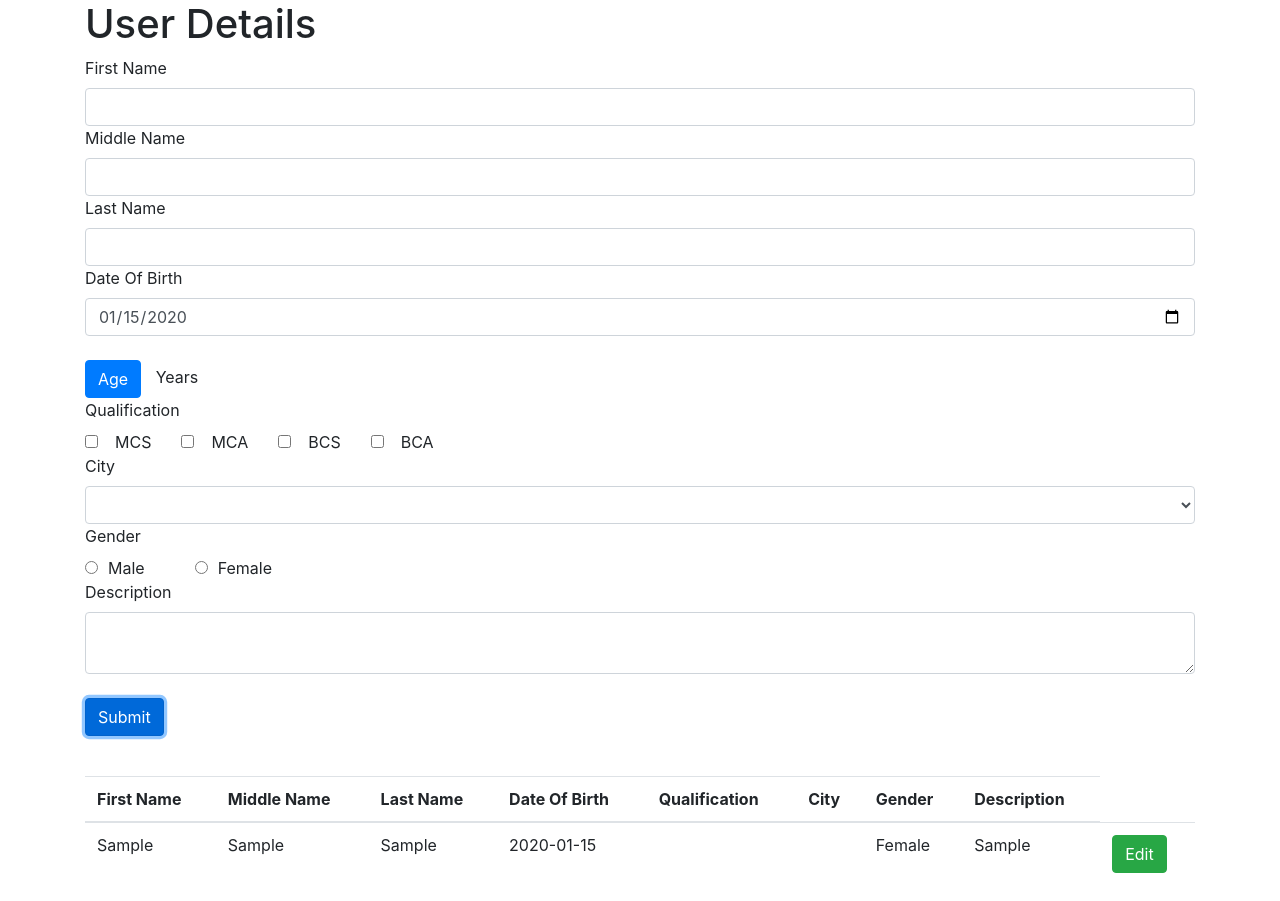
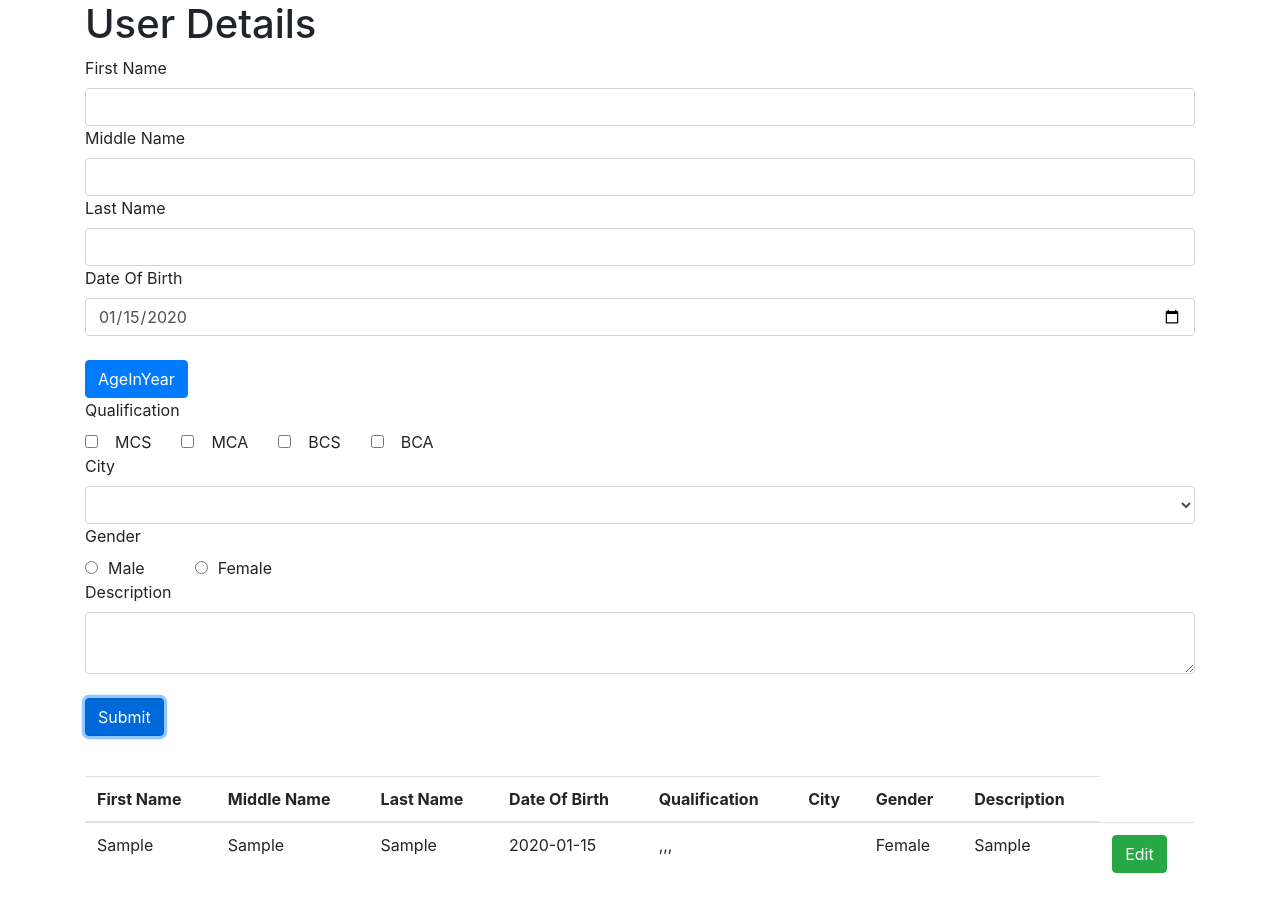
Before and after one commit to NirmalaBhingare-123/Assignment_Skipyarc, an Angular app: page / in a window 1280 px wide. Both pictures are taken after typing "Sample", "Sample", "Sample", "2020-01-15", "Sample" into the empty fields and a click on the button "Submit". Built offline with nearby package versions, Linux system fonts and the light colour scheme.

Commit message:
Checkbox changes done

```diff
--- a/src/app/user/user.component.html
+++ b/src/app/user/user.component.html
@@ -34,9 +34,9 @@
         [(ngModel)]="age"
       /><br />
 						<button type="button" class="btn btn-primary" (click)="ageCalculator()">
-        Age
+        AgeInYear
       </button>
-      <span *ngIf="age">{{showAge}} Years</span>
+						<span *ngIf="age">{{showAge}}</span>
 					</div>
 					<div>
 						<label>Qualification</label>
@@ -79,8 +79,7 @@
 						<label>City</label>
 					</div>
 					<select class="form-control" name="city" [(ngModel)]="editData.city"
-      ><option *ngFor="let city of city">{{city.name}} </option></select
-    >
+      ><option *ngFor="let city of city">{{city.name}} </option></select>
 					<div>
 						<label>Gender</label>
 					</div>
@@ -131,7 +130,7 @@
 				<td>{{data.mname}}</td>
 				<td>{{data.lname}}</td>
 				<td>{{data.dob}}</td>
-        <td>{{data.c1}}{{data.c2}}{{data.c3}}{{data.c4}}</td>
+				<td>{{data.c1}},{{data.c2}},{{data.c3}},{{data.c4}}</td>
 				<td>{{data.city}}</td>
 				<td>{{data.gender}}</td>
 				<td>{{data.desc}}</td>
--- a/src/app/user/user.component.ts
+++ b/src/app/user/user.component.ts
@@ -13,6 +13,7 @@ export class UserComponent implements OnInit {
   c3: boolean = false;
   c4: boolean = false;
   userDetails = [];
+
   editData = {
     firstName: "",
     middleName: "",
@@ -37,24 +38,31 @@ export class UserComponent implements OnInit {
   ngOnInit() {}
   ageCalculator() {
     if (this.age) {
-      console.log("this.age", this.age);
       const convertAge = new Date(this.age);
       const timeDiff = Math.abs(Date.now() - convertAge.getTime());
       this.showAge = Math.floor(timeDiff / (1000 * 3600 * 24) / 365);
     }
   }
   submitInfo(value) {
-    console.log(".......", value);
-    if (value.gender == "true") {
+    if (value.gender == true) {
       value.gender = "Male";
     } else {
       value.gender = "Female";
     }
+
     if (value.c1 == true) {
       value.c1 = "MCS";
-    } else {
-      value.c1 = " ";
     }
+    if (value.c2 == true) {
+      value.c2 = "MCA";
+    }
+    if (value.c3 == true) {
+      value.c3 = "BCS";
+    }
+    if (value.c4 == true) {
+      value.c4 = "BCA";
+    }
+
     this.userDetails.push(value);
     this.editData.firstName = " ";
     this.editData.middleName = "";
@@ -69,6 +77,11 @@ export class UserComponent implements OnInit {
     this.editData.description = "";
   }
   editElement(data) {
+    if (data.gender == "Male") {
+      data.gender = true;
+    } else if (data.gender == "Female") {
+      data.gender = false;
+    }
     this.editData.firstName = data.fname;
     this.editData.middleName = data.mname;
     this.editData.lastName = data.lname;
```
Lines whose indentation alone changed are shown as unchanged.
